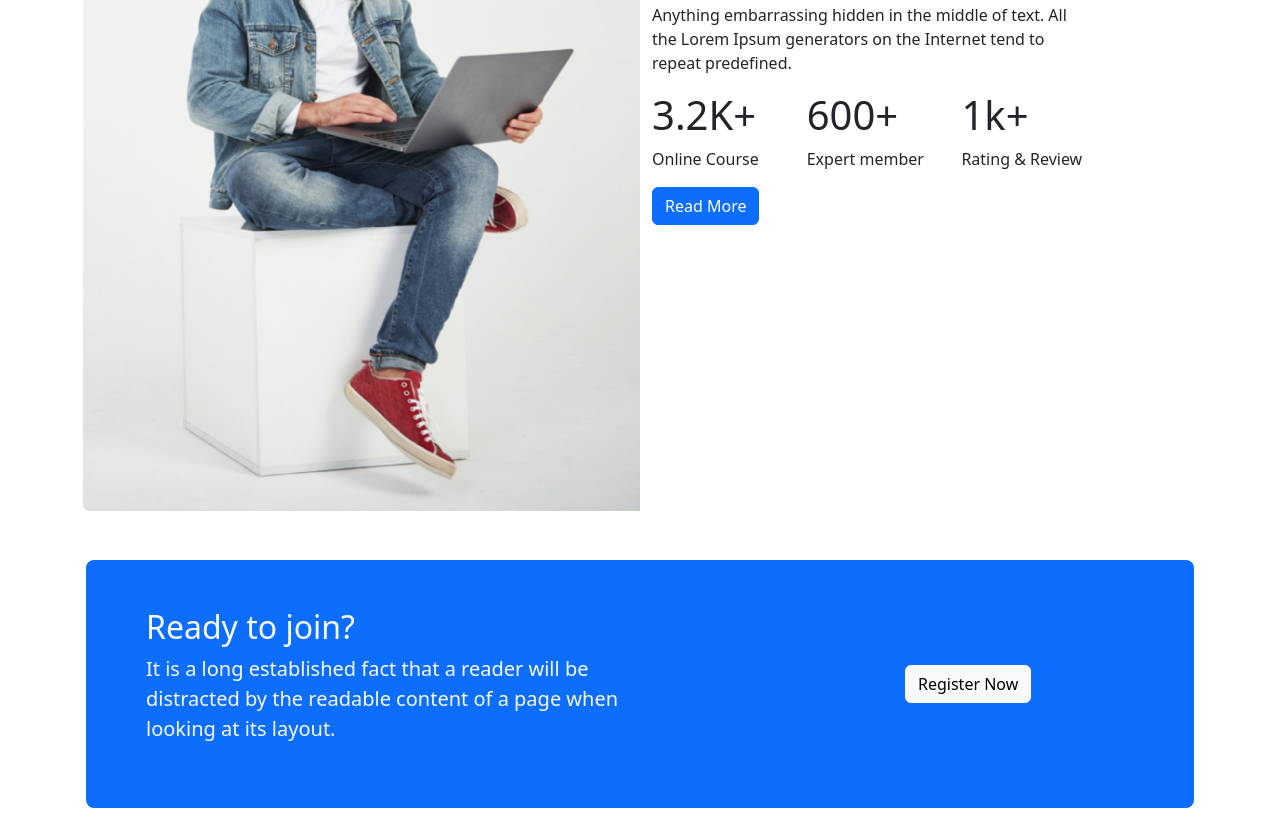
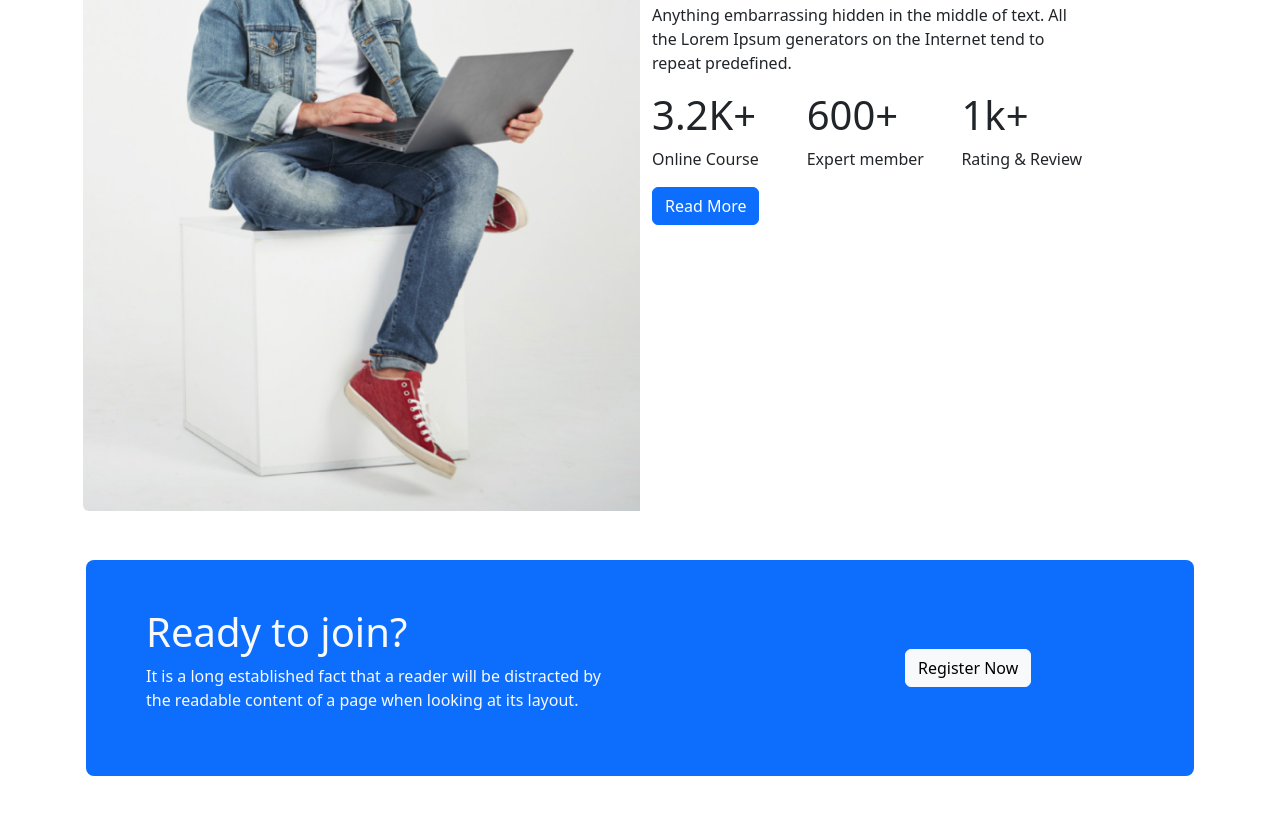
Before and after one commit to arifuddinraihan/as3-brain-skills, a plain HTML site: page index.html in a window 1280 px wide. Shown: the part 1940-2772 px from the top of the page. After the commit the page ends 2740 px from the top, so only its background shows below. Drawn offline with nearby package versions, Linux system fonts and the light colour scheme; a web font is replaced by a local one.

Commit message:
modal text fixed

```diff
--- a/index.html
+++ b/index.html
@@ -263,11 +263,11 @@
         <!-- Modal-join now start -->
         <section class="join-now container mt-5">
           <div class="row mx-1 my-4 p-5 justify-content-between align-items-center bg-primary rounded-3 text-light">
-            <div class="col-6 align-self-cente">
-              <h1 class="fs-2">Ready to join?</h1>
-            <p class="fs-5">It is a long established fact that a reader will be distracted by the readable content of a page when looking at its layout.</p></div>
+            <div class="col-lg-6 align-self-cente">
+              <h1 class="fs-lg-2">Ready to join?</h1>
+            <p class="fs-lg-5">It is a long established fact that a reader will be distracted by the readable content of a page when looking at its layout.</p></div>
             <div class="col-3"></div>
-            <div class="col-2">
+            <div class="col-lg-2">
               <!-- Button trigger modal -->
               <button type="button" class="btn btn-light" data-bs-toggle="modal" data-bs-target="#staticBackdrop">
                 Register Now
```
